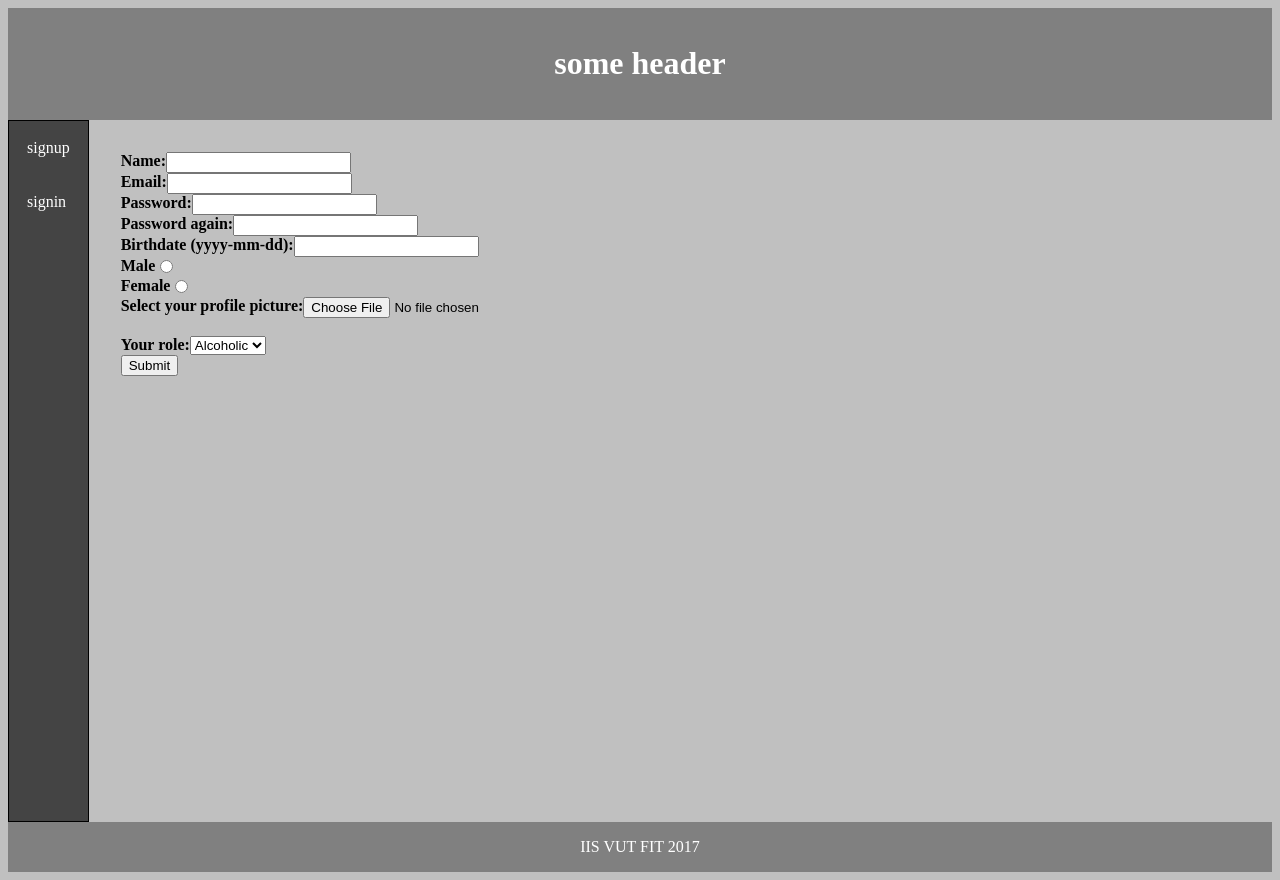
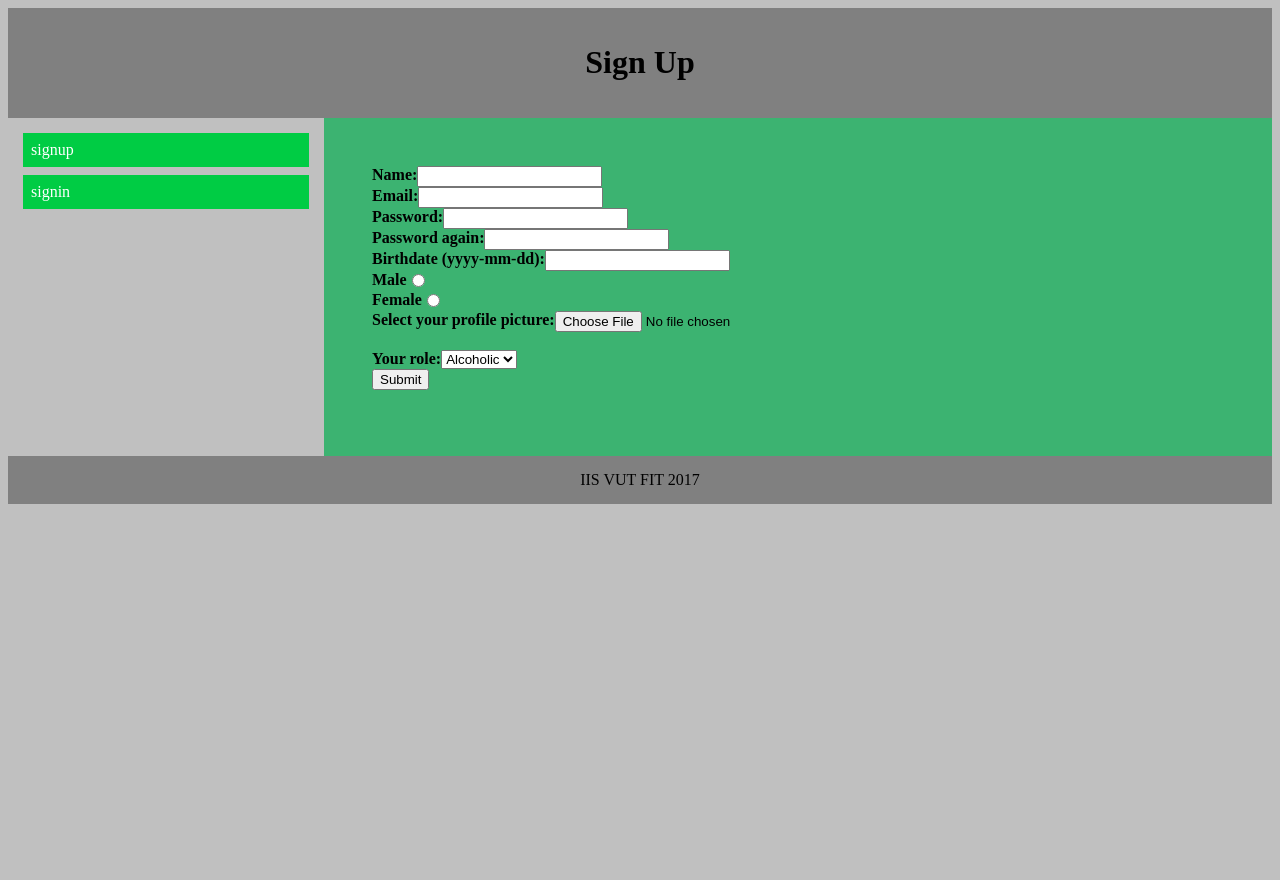
Before and after one commit to gargantophob/IIS, a PHP site: page /signup.php in a window 1280 px wide. After the commit the page ends 504 px from the top, so only its background shows below. Run offline with PHP 8.4, Linux system fonts and the light colour scheme.

Commit message:
editing styles

```diff
--- a/html.php
+++ b/html.php
@@ -8,23 +8,31 @@
 
 
 
-/** HTML page. {{{*/
+/** HTML page. */
+/** {{{ */
 class Page {
-    /** menubar element */
-    static private $menu =
-    '<nav>
+    /** Global menubar element */
+    static private $global_menu =
+    '<div class="menu column">
     <ul>
         <li><a href="signup.php">signup</a></li>
         <li><a href="signin.php">signin</a></li>
-    </ul>
-    </nav>'
+    </ul></div>'
     ;
 
     /** A collection of primitives. */
     private $primitives;
 
+    /** Page header text. */
+    private $header;
+
+    /** Page menu bar. */
+    private $menu;
+
     /** Initialize the page. */
-    public function __construct() {
+    public function __construct($header = 'Some Header', $menu = null) {
+        $this->header = $header;
+        $this->menu =$menu == null ? self::$global_menu : $menu;
         $this->primitives = array();
     }
 
@@ -46,22 +54,22 @@ class Page {
         $page = "<!DOCTYPE html> <html>";
 
         // Head + styles
-        $page .= "<head><link rel=\"stylesheet\" href=\"styles.css\"></head>";
+        $page .= '<head><link rel="stylesheet" href="styles.css"></head>';
         // Body
-        $page .=  "<body>";
+        $page .= '<body>';
 
-        $page .= '<div class="container">';
-        $page .= '<header><h1>some header</h1></header>';
+        $page .= "<div class=\"header\"><h1>$this->header</h1></div>";
+        $page .= '<div class="clearfix">';
 
         // menu
-        $page .= self::$menu;
-        $page .= '<article>';
+        $page .= $this->menu;
+        $page .= '<div class="content column">';
         foreach ($this->primitives as $primitive) {
             $page .= $primitive->html();
         }
-        $page .= "</article>";
-        $page .= '<footer>IIS VUT FIT 2017</footer>';
         $page .= "</div>";
+        $page .= "</div>";
+        $page .= '<div class="footer">IIS VUT FIT 2017</div>';
         $page .= "</body>";
 
         // End the page
@@ -367,11 +375,6 @@ class Table extends Primitive {
 
     /** html() implementation. */
     public function html() {
-        // TODO
-        /*
-        $header = new Text($this->header);
-        $newline = new CRLF();
-        $str = $header->html() . $newline->html();*/
         $str = '<table>';
         $tag = 'th';
         foreach($this->rows as $row) {
@@ -389,4 +392,33 @@ class Table extends Primitive {
     }
 }
 
+class Listing extends Primitive {
+    /** list type - ul, ol, il, etc. */
+    private $type;
+    /** list items */
+    private $items;
+
+    static public $list_types = array('ul', 'ol', 'dd', 'dt', 'dl');
+
+    public function __construct($type = 'ul') {
+        assert(in_array($type, Listing::$list_types));
+        $this->type = $type;
+        parent::__construct();
+        $this->items = array();
+    }
+
+    public function add($item) {
+        array_push($this->items, $item);
+    }
+
+    public function html() {
+        $ret = "< $this->type>" . $this->attr_html() . '>';
+        foreach ($this->childs as $primitive) {
+            $ret .= '<li>' . $primitive->html() . '</li>';
+        }
+        $ret .= "<$this->type>";
+        return $ret;
+    }
+}
+
 ?>
--- a/signin.php
+++ b/signin.php
@@ -18,7 +18,7 @@ if(!empty($_SESSION["user"])) {
 }
 
 // Initialize the page
-$page = new Page();
+$page = new Page('Sign In');
 $user = $error = "";
 
 /** Form processor. Check username and his password.
--- a/signup.php
+++ b/signup.php
@@ -12,7 +12,7 @@ require_once "html.php";
 session_start();
 
 // Initialize the page
-$page = new Page();
+$page = new Page('Sign Up');
 $email = $name = $password = $birthdate = $gender = $picture = $role = "";
 $error = "";
 $authorized = FALSE; // session active
--- a/styles.css
+++ b/styles.css
@@ -11,52 +11,64 @@ table, th, td {
     border: 1px solid black;
 }
 
-/* stuff with layout
-{{{ */
-div.container {
-    width: 100%;
+/* layout stuff
+{{{*/
+* {
+    box-sizing:border-box;
 }
 
-nav{
-    float:left;
-    margin:0;
-    height: 700px;
-    border: 1px solid black;
+.header, .footer{
+    background-color: grey;
+    color: black;
+    padding: 15px;
+    text-align: center;
 }
 
-nav ul{
-    list-style-type:none;
-    background-color: #444444;
-    padding:0;
-    margin: 0;
-    overflow: hidden;
-    height: 100%;
+.column{
+    float:left;
+    padding:15px;
 }
 
-nav ul a{
-    text-decoration:none;
-    padding: 18px;
-    display: block;
-    color: white;
+.clearfix::after{
+    content:"";
+    clear:both;
+    display:table;
 }
 
-nav li a:hover {
-    background-color: #111111;
-    color: yellow;
+.menu{
+    width:25%;
+    height:100%;
 }
 
-article {
-    overflow: hidden;
-    padding: 2em;
-    text-align: left;
+.content{
+    background-color:MediumSeaGreen;
+    padding: 3em;
+    width:75%;
 }
 
-header, footer{
-    padding: 1em;
-    color: white;
-    background-color: grey;
-    clear:left;
-    text-align:center;
+.menu ul{
+    list-style-type:none;
+    margin:0;
+    padding:0;
 }
 
+.menu li{
+    padding:8px;
+    margin-bottom:8px;
+    background-color:#00cc44;
+    color:#ffffff;
+}
+
+.menu li:hover{
+    background-color: #00802b;
+}
+
+.menu li a {
+    color: white;
+    text-decoration:none;
+}
+
+.menu li a:hover {
+    color: orange;
+}
 /* }}} */
```
